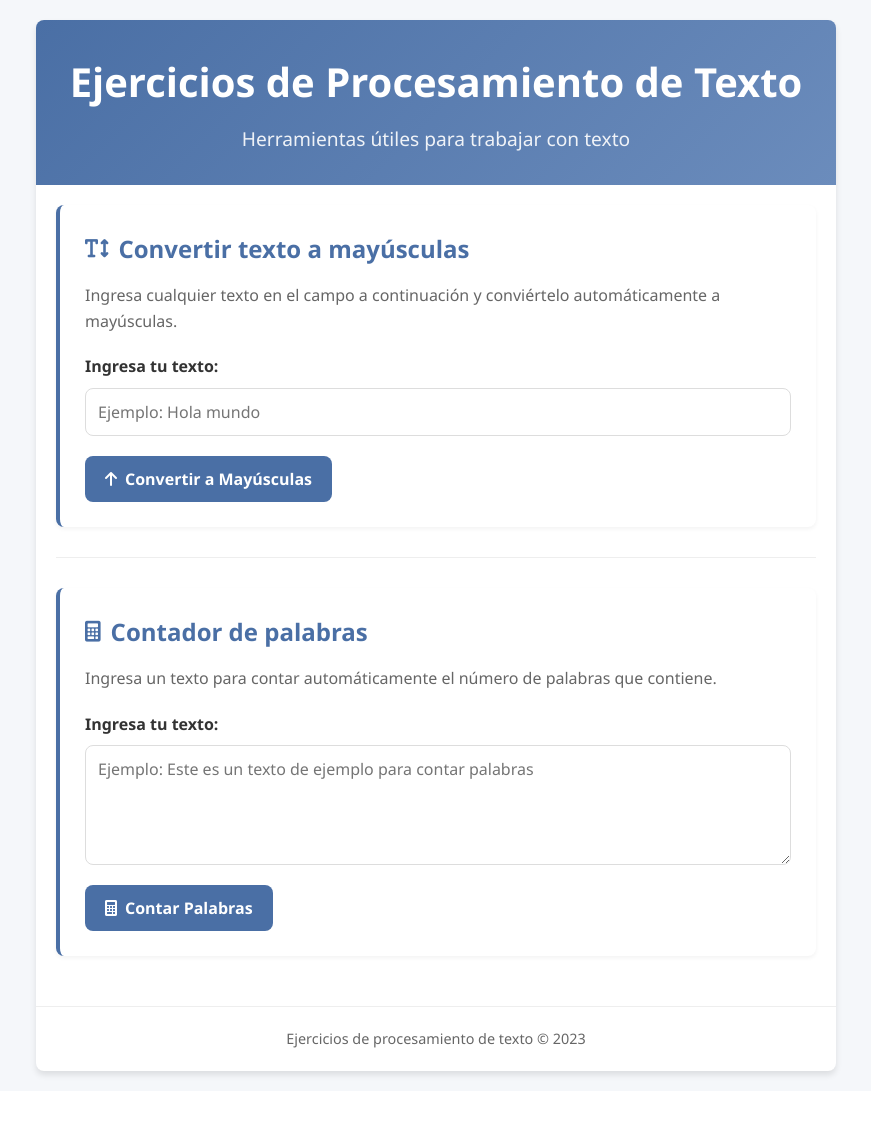
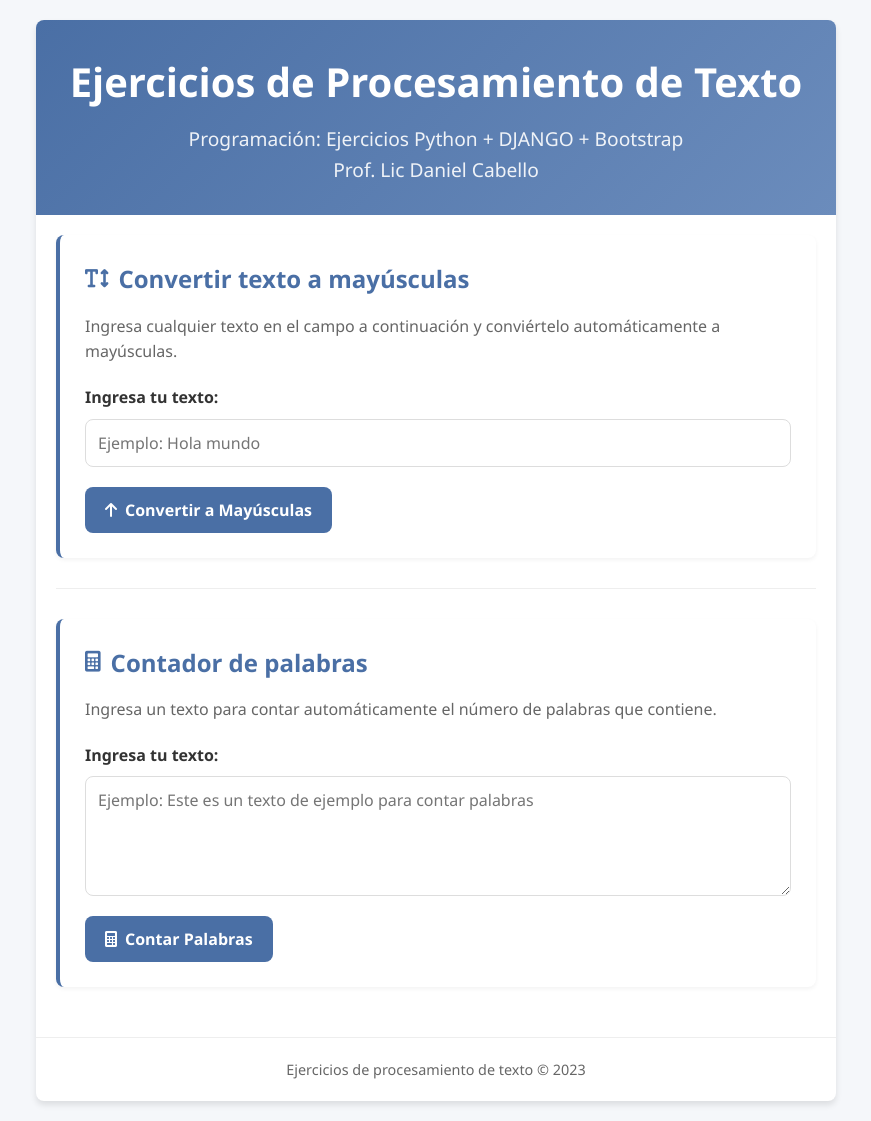
Before and after one commit to dcabello-dev/ejer-django, a Django app: page / in a window 1280 px wide. Shown: the whole page, without its empty margins (204-1075 px from the left). Before the commit the page ends 1079 px from the top, so only its background shows below. Run offline with Django 5.2, Linux system fonts and the light colour scheme.

Commit message:
Update ejer1b.html header

```diff
--- a/template/ejer1b.html
+++ b/template/ejer1b.html
@@ -220,7 +220,8 @@
     <div class="container">
         <header>
             <h1>Ejercicios de Procesamiento de Texto</h1>
-            <p class="subtitle">Herramientas útiles para trabajar con texto</p>
+            <p class="subtitle">Programación: Ejercicios Python + DJANGO + Bootstrap</p>
+            <p class="subtitle"> Prof. Lic Daniel Cabello</p>
         </header>
 
         <div class="exercises-container">
```
